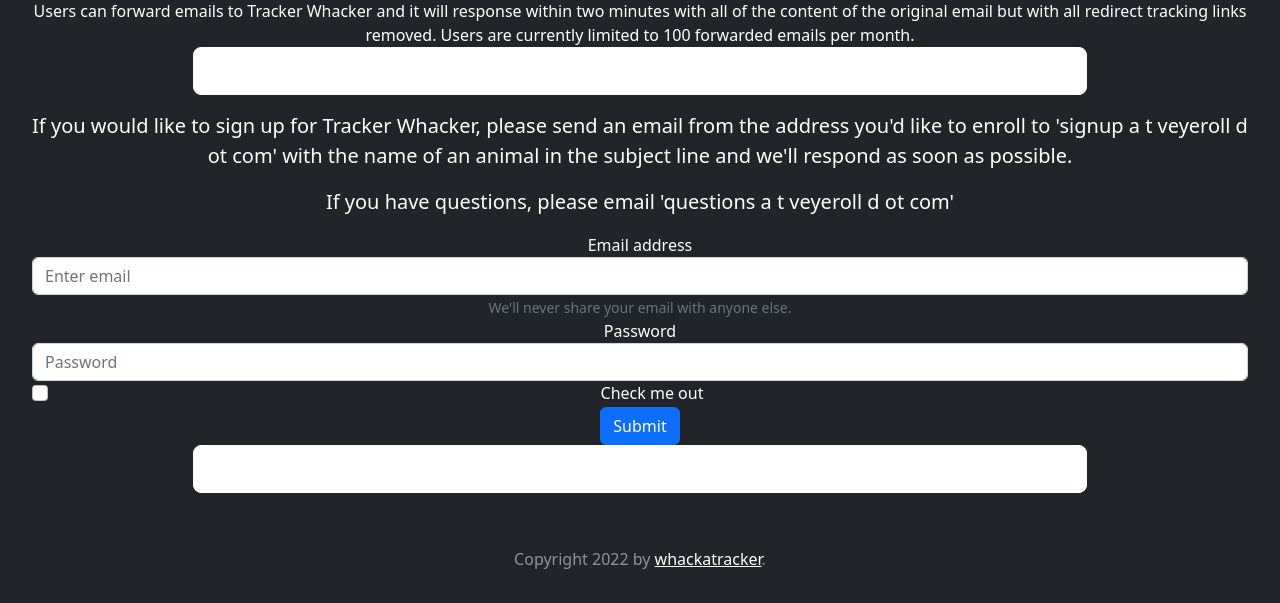
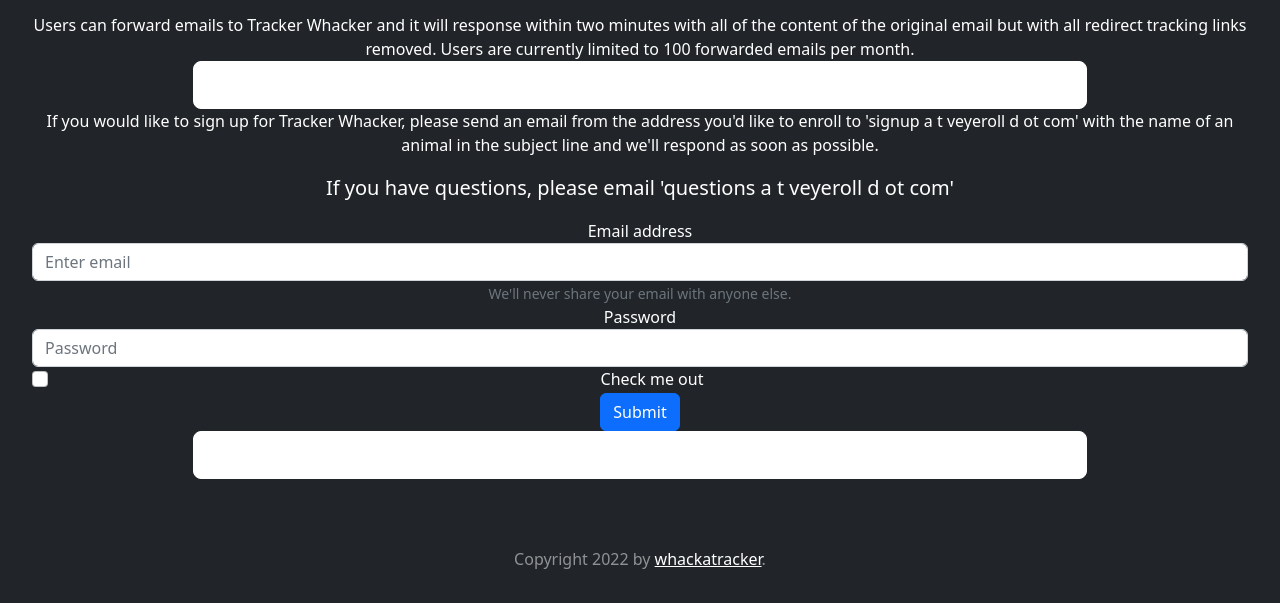
Before and after one commit to whackatracker/whackatracker.github.io, a website: page index.html in a window 1280 px wide. Shown: the part 197-800 px from the top of the page. Drawn offline with Linux system fonts and the light colour scheme.

Commit message:
update site

```diff
--- a/index.html
+++ b/index.html
@@ -26,6 +26,10 @@
           font-size: 3.5rem;
         }
       }
+
+      h2 {
+        text-align: left;
+      }
     </style>
 
 
@@ -46,11 +50,8 @@
 
   <main class="px-3">
     <h1>Tracker Whacker</h1>
-    <p class="lead">Tracker Whacker is a email-forwarding service that removes tracking redirect links from your email. </p> Users can forward emails to Tracker Whacker and it will response within two minutes with all of the content of the original email but with all redirect tracking links removed. Users are currently limited to 100 forwarded emails per month.
-    <p class="lead"
->      <a href="https://www.eff.org/deeplinks/2019/01/stop-tracking-my-emails" class="btn btn-lg btn-secondary fw-bold border-white bg-white">Learn more about email tracking in this guide from the Electronic Frontier Foundation</a>
-    </p>
-    <p class="lead">
+    <p class="lead">Tracker Whacker is a email-forwarding service that removes tracking redirect links from your email. </p> Users can forward emails to Tracker Whacker and it will response within two minutes with all of the content of the original email but with all redirect tracking links removed. Users are currently limited to 100 forwarded emails per month. <a href="https://www.eff.org/deeplinks/2019/01/stop-tracking-my-emails" class="btn btn-lg btn-secondary fw-bold border-white bg-white">Learn more about email tracking in this guide from the Electronic Frontier Foundation</a>
+    <br/>
       If you would like to sign up for Tracker Whacker, please send an email from the address you'd like to enroll to 'signup a t veyeroll d ot com' with the name of an animal in the subject line and we'll respond as soon as possible.
     </p>
     <p class="lead">
```
